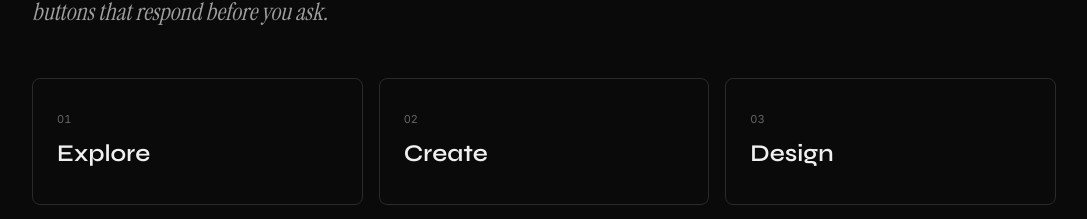
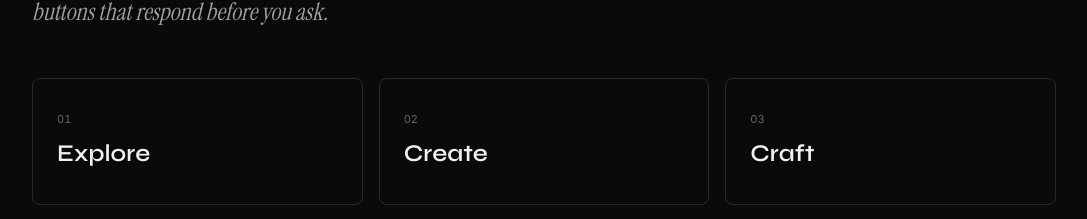
Before and after one commit to ryancalacsan/minimal-motion, a Next.js app: page / in a window 1280 px wide. Shown: the part 5472-5691 px from the top of the page, without its empty margins (96-1183 px from the left). Built offline with nearby package versions, Linux system fonts and the light colour scheme.

Commit message:
fix: update metadataBase URL, rename Design button, add README preview
Update metadataBase to match actual deployment URL. Rename "Design"
to "Craft" in Interact button grid to avoid Syne lowercase g clipping.
Add hero screenshot and live demo link to README.

```diff
--- a/app/layout.tsx
+++ b/app/layout.tsx
@@ -10,7 +10,7 @@ import SmoothScroll from "@/components/SmoothScroll";
 import "./globals.css";
 
 export const metadata: Metadata = {
-  metadataBase: new URL("https://minimal-motion.vercel.app"),
+  metadataBase: new URL("https://minimal-motion-gray.vercel.app"),
   title: "Minimal Motion — Typography in Motion",
   description:
     "A typography-focused portfolio showcase demonstrating restraint, CSS mastery, and sophisticated micro-interactions. Built with Next.js, Motion, and Tailwind CSS v4.",
--- a/components/InteractSection.tsx
+++ b/components/InteractSection.tsx
@@ -10,7 +10,7 @@ import { useReducedMotionSafe } from "@/hooks/useReducedMotionSafe";
 const BUTTONS = [
   { label: "Explore", variant: "link" as const },
   { label: "Create", variant: "magnetic" as const },
-  { label: "Design", variant: "link" as const },
+  { label: "Craft", variant: "link" as const },
   { label: "Build", variant: "magnetic" as const },
   { label: "Ship", variant: "link" as const },
   { label: "Iterate", variant: "magnetic" as const },
```
Also changed, not shown: 2 other files (tests, documents, lock files or other folders).
